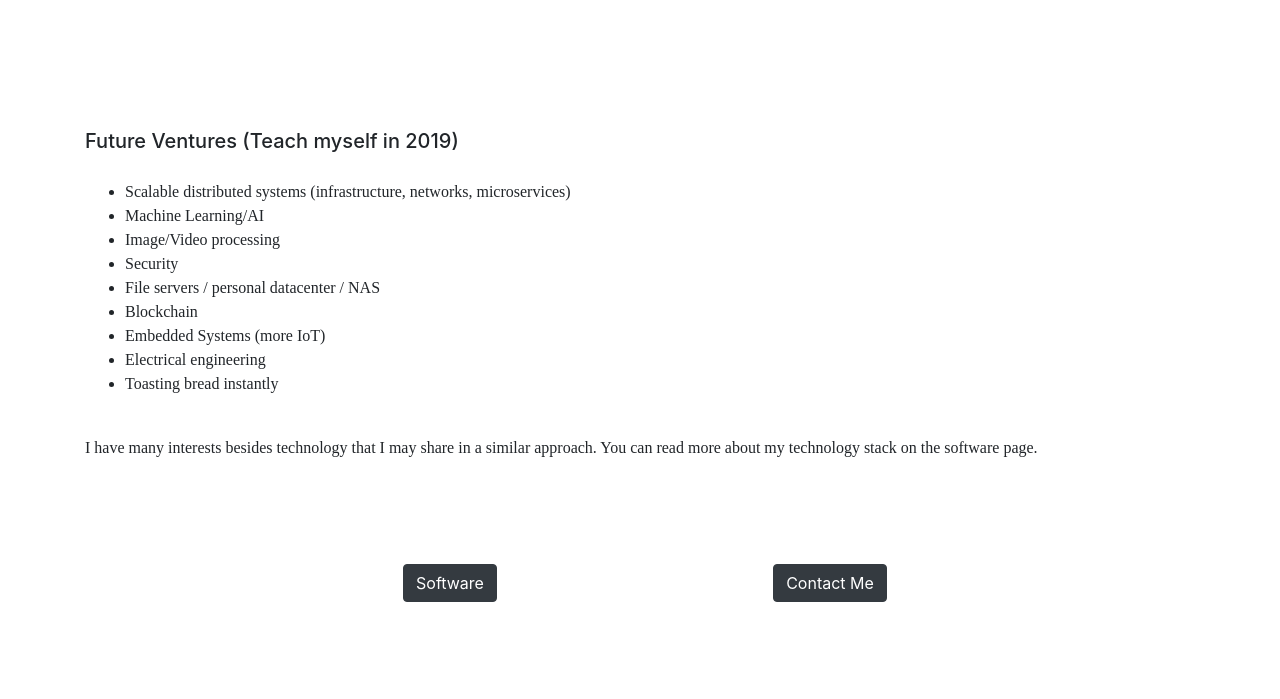
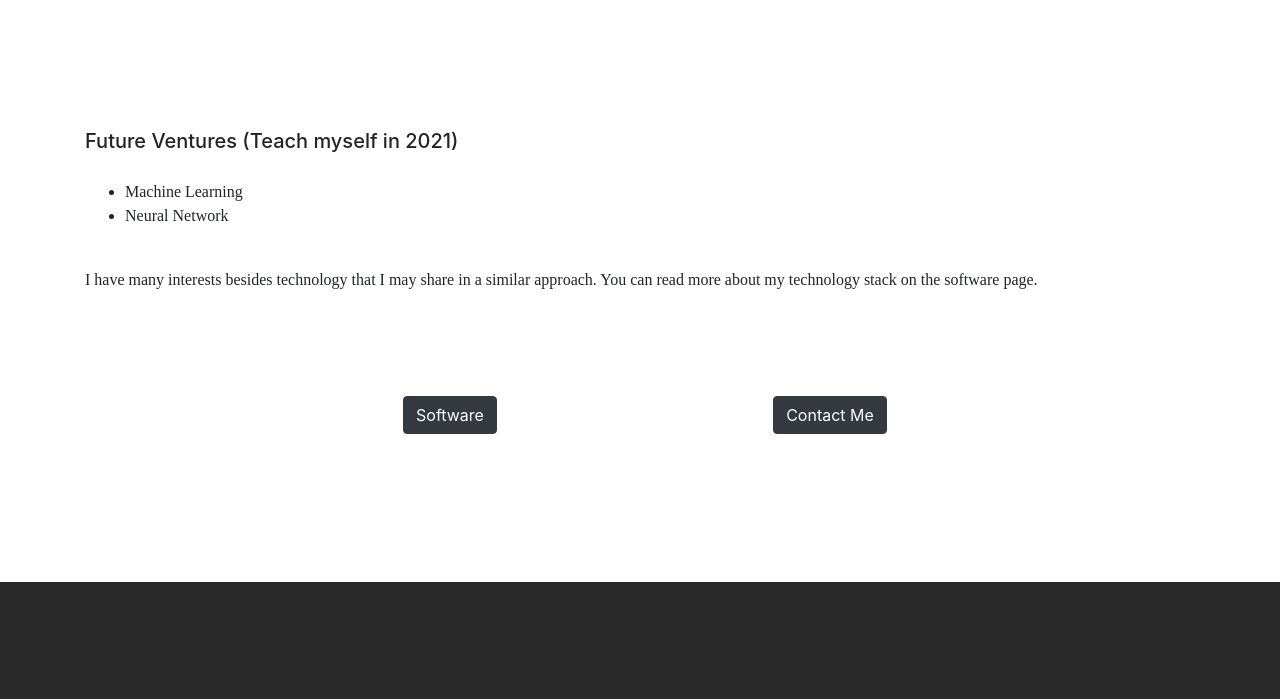
Before and after one commit to olekoester/olekoester.github.io, a plain HTML site: page index.html in a window 1280 px wide. Shown: the part 1640-2339 px from the top of the page. Drawn offline with nearby package versions, Linux system fonts and the light colour scheme; a script that the page names is missing; a web font is replaced by a local one.

Commit message:
Updating Future Ventures

```diff
--- a/index.html
+++ b/index.html
@@ -738,18 +738,10 @@
 					</div>
 				</div>
 				<div class="jsx-617733361 container">
-					<h5 class="jsx-617733361 h5spacing">Future Ventures (Teach myself in 2019)</h5>
+					<h5 class="jsx-617733361 h5spacing">Future Ventures (Teach myself in 2021)</h5>
 					<ul class="jsx-617733361">
-						<li class="jsx-617733361">Scalable distributed systems (infrastructure, networks, microservices)
-						</li>
-						<li class="jsx-617733361">Machine Learning/AI</li>
-						<li class="jsx-617733361">Image/Video processing</li>
-						<li class="jsx-617733361">Security</li>
-						<li class="jsx-617733361">File servers / personal datacenter / NAS</li>
-						<li class="jsx-617733361">Blockchain</li>
-						<li class="jsx-617733361">Embedded Systems (more IoT)</li>
-						<li class="jsx-617733361">Electrical engineering</li>
-						<li class="jsx-617733361">Toasting bread instantly</li>
+						<li class="jsx-617733361">Machine Learning</li>
+						<li class="jsx-617733361">Neural Network</li>
 					</ul><br class="jsx-617733361" />
 					<p class="jsx-617733361">I have many interests besides technology that I may share in a similar
 						approach. You can read more about my technology stack on the software page.</p><br
```
